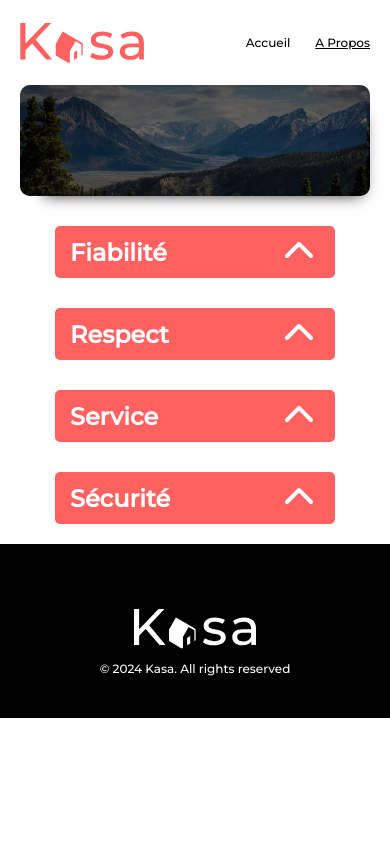
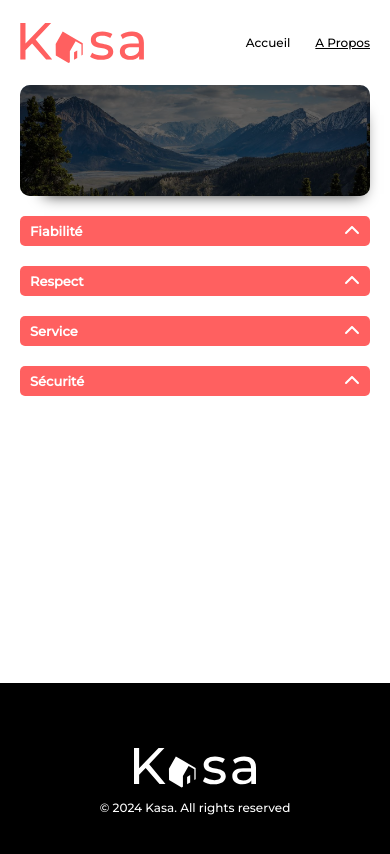
Before and after one commit to Kuusenmetsa/Camille_Crapat_ProjetSimule_Kasa_Frontend, a React (Vite) app: page /about in a window 390 px wide. Shown: the top 854 px of the page. Built offline with nearby package versions, Linux system fonts and the light colour scheme.

Commit message:
Responsive : Modification de la page About

```diff
--- a/src/components/Dropdown/index.scss
+++ b/src/components/Dropdown/index.scss
@@ -1,28 +1,82 @@
+@media screen and (max-width: 767px) {
+   .dropdown {
+      margin-top: 20px;
+      &__header {
+         height: 30px;
+         padding: 10px;
+         &__title {
+            font-size: 13px;
+         }
+         &__button {
+            width: 16px;
+            height: 16px;
+         }
+      }
+      &__content {
+         font-size: 12px;
+         padding: 20px;
+      }
+   }
+}
+@media screen and (min-width: 768px) and (max-width: 1023px) {
+   .dropdown {
+      margin-top: 30px;
+      &__header {
+         height: 45px;
+         padding: 15px;
+         &__title {
+            font-size: 18px;
+         }
+         &__button {
+            width: 24px;
+            height: 24px;
+         }
+      }
+      &__content {
+         font-size: 18px;
+         padding: 20px;
+      }
+   }
+}
+@media screen and (min-width: 1024px) {
+   .dropdown {
+      margin-top: 30px;
+      &__header {
+         height: 52px;
+         padding: 10px 20px 10px 15px;
+         &__title {
+            font-size: 24px;
+         }
+         &__button {
+            width: 32px;
+            height: 32px;
+         }
+      }
+      &__content {
+         font-size: 18px;
+         padding: 25px 20px 20px 15px;
+      }
+   }
+}
 .dropdown {
    position: relative;
    width: 100%;
    display: flex;
    flex-direction: column;
-   margin-top: 30px;
    &__header {
       width: 100%;
-      height: 52px;
       display: flex;
       justify-content: space-between;
       align-items: center;
       background-color: #ff6060;
       border-radius: 5px;
-      padding: 10px 20px 10px 15px;
       z-index: 100;
       cursor: pointer;
       &__title {
-         font-size: 24px;
          font-weight: 700;
          color: #fff;
       }
       &__button {
-         width: 32px;
-         height: 32px;
          display: flex;
          justify-content: center;
          align-items: center;
@@ -37,11 +91,12 @@
       height: auto;
       background-color: rgba($color: #f6f6f6, $alpha: 0.45);
       top: -5px;
-      padding: 25px 20px 20px 15px;
       border-radius: 0 0 5px 5px;
-      font-size: 18px;
       font-weight: 400;
       line-height: 25px;
+      p {
+         margin: 0;
+      }
       ul {
          list-style: none;
          margin: 0;
--- a/src/pages/About/index.scss
+++ b/src/pages/About/index.scss
@@ -1,4 +1,21 @@
+@media screen and (max-width: 767px) {
+   .dropdowns {
+      width: 100%;
+      min-height: 53vh;
+   }
+}
+@media screen and (min-width: 768px) and (max-width: 1023px) {
+   .dropdowns {
+      width: 100%;
+      min-height: 57vh;
+   }
+}
+@media screen and (min-width: 1024px) {
+   .dropdowns {
+      width: 80%;
+   }
+}
+
 .dropdowns {
-   width: 80%;
    margin: auto;
 }
```
